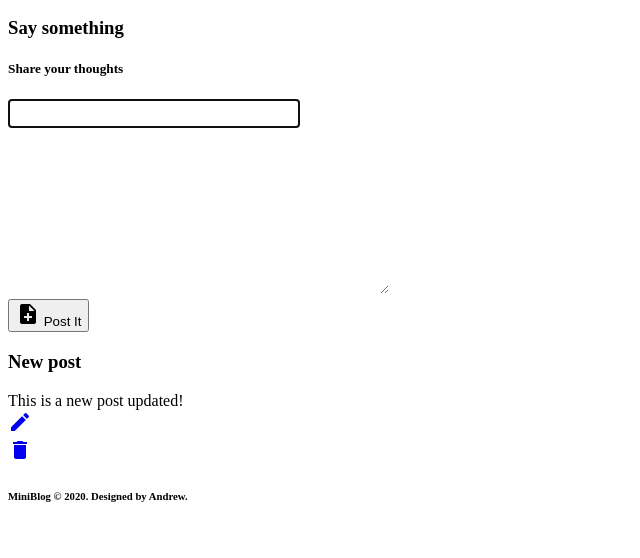
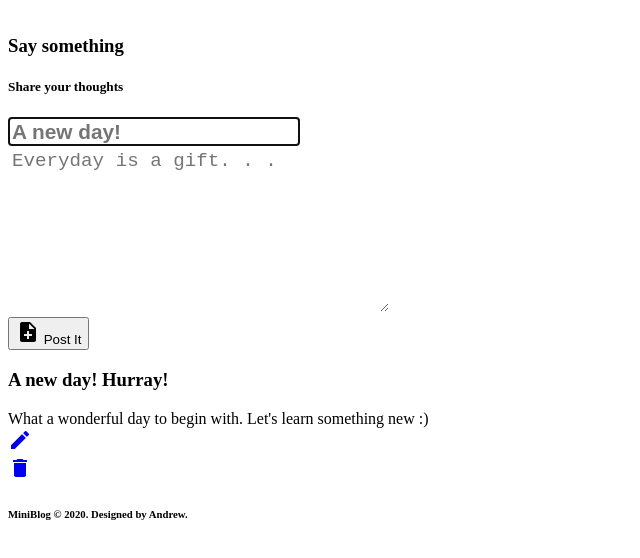
Before and after one commit to ajoel24/MiniBlog, a website built with webpack: page index.html in a window 1280 px wide. Shown: the part 28-586 px from the top of the page, without its empty margins (0-640 px from the left). Built offline with nearby package versions, Linux system fonts and the light colour scheme; data requests are answered from the project's data file; files whose address does not match are found by name.

Commit message:
Changed few design issues

```diff
--- a/api/db.json
+++ b/api/db.json
@@ -1,9 +1,9 @@
 {
   "posts": [
     {
-      "title": "New post",
-      "body": "This is a new post updated!",
-      "id": 3
+      "title": "A new day! Hurray!",
+      "body": "What a wonderful day to begin with. Let's learn something new :)",
+      "id": 4
     }
   ]
 }
--- a/index.html
+++ b/index.html
@@ -28,6 +28,7 @@
 				<a href="#" class="brand-logo center">MiniBlog</a>
 			</nav>
 		</header>
+		<br />
 
 		<main class="row">
 			<div class="col s10 offset-s1 m6 offset-m3">
@@ -43,6 +44,7 @@
 									maxlength="50"
 									id="post-title"
 									name="post-title"
+									placeholder="A new day!"
 									autofocus
 								/>
 								<label for="post-title">Title</label>
@@ -53,6 +55,7 @@
 									maxlength="1000"
 									id="post-body"
 									name="post-body"
+									placeholder="Everyday is a gift. . . "
 									cols="30"
 									rows="30"
 								></textarea>
@@ -86,6 +89,10 @@
 		</footer>
 		<script
 			defer
+			src="https://cdnjs.cloudflare.com/ajax/libs/jquery/3.4.1/jquery.min.js"
+		></script>
+		<script
+			defer
 			src="node_modules/materialize-css/dist/js/materialize.min.js"
 		></script>
 		<script defer src="build/index.bundle.js"></script>
```
Also changed, not shown: build/index.bundle.js.
